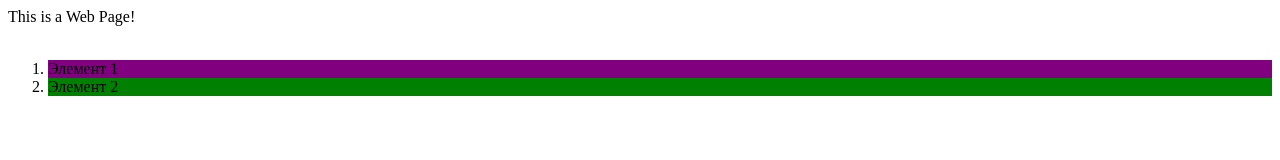
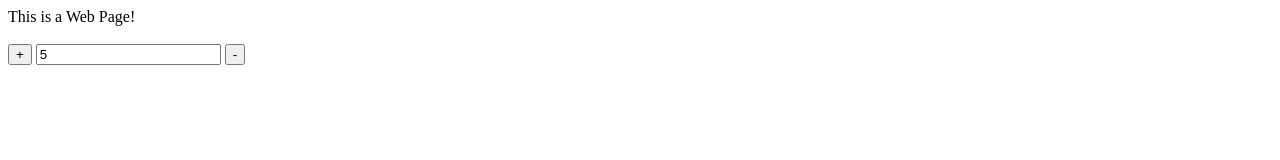
Before and after one commit to AndreyCma/PW1, a plain HTML site: page index.html in a window 1280 px wide. Drawn offline with Linux system fonts and the light colour scheme.

Commit message:
Task 7.5

```diff
--- a/app.js
+++ b/app.js
@@ -1,31 +1,21 @@
 document.addEventListener("DOMContentLoaded", () => {
 
-    let ol = document.getElementById("list");
-
-    function addLi(i) {
-        let li = document.createElement("li");
-        if (i % 2 == 0) {
-            li.setAttribute("id", "even");
-            li.style.background = "green";
+    document.getElementById("minus").onclick = function() {
+        let val = document.getElementById("numValue").value;
+        if (val > 0){
+            document.getElementById("numValue").value = val-1;
         } else {
-            li.setAttribute("id", "odd");
-            li.style.background = "purple";
+            document.getElementById("minus").disabled = true;
         }
-        li.appendChild(document.createTextNode("Элемент "+i));
-        ol.appendChild(li);
-
     }
-    var callCount = 1;
-    var repeater = setInterval(function () {
-    if (callCount <= 20) {
-        addLi(callCount);
-        callCount += 1;
-    } else {
-        clearInterval(repeater);
-
+    document.getElementById("plus").onclick = function() {
+        let val = document.getElementById("numValue").value;
+        if (val < 9){
+            document.getElementById("numValue").value = Number(val)+1;
+        } else {
+            document.getElementById("plus").disabled = true;
+        }
     }
-    }, 2000);
-
 
 
 
--- a/index.html
+++ b/index.html
@@ -9,7 +9,9 @@
     This is a Web Page!
     <br>
     <br>
-    <ol id="list"></ol>
+    <button id="plus">+</button>
+    <input type="text" id="numValue" name="value" value="5" readonly>
+    <button id="minus">-</button>
 
     <script src="app.js"></script>
 </body>
```
